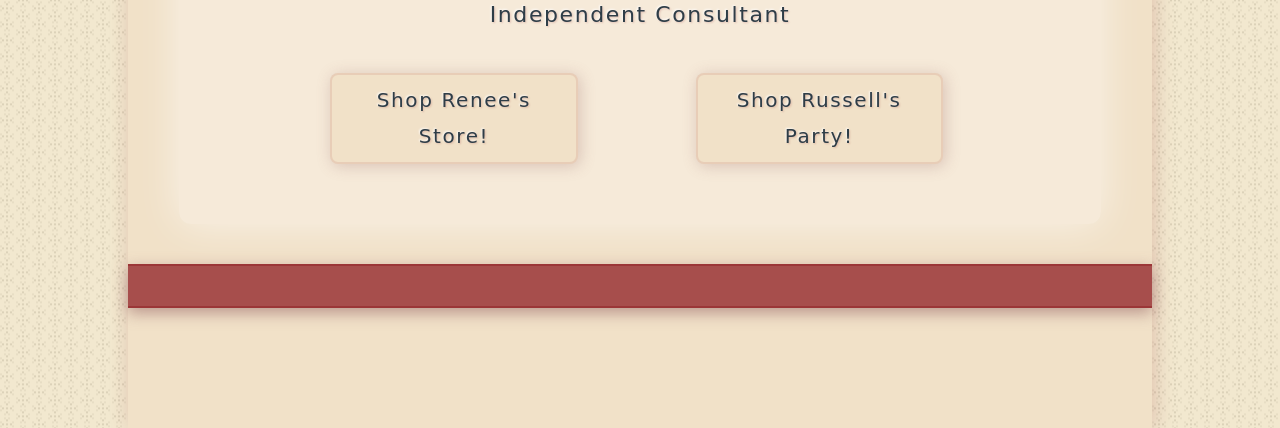
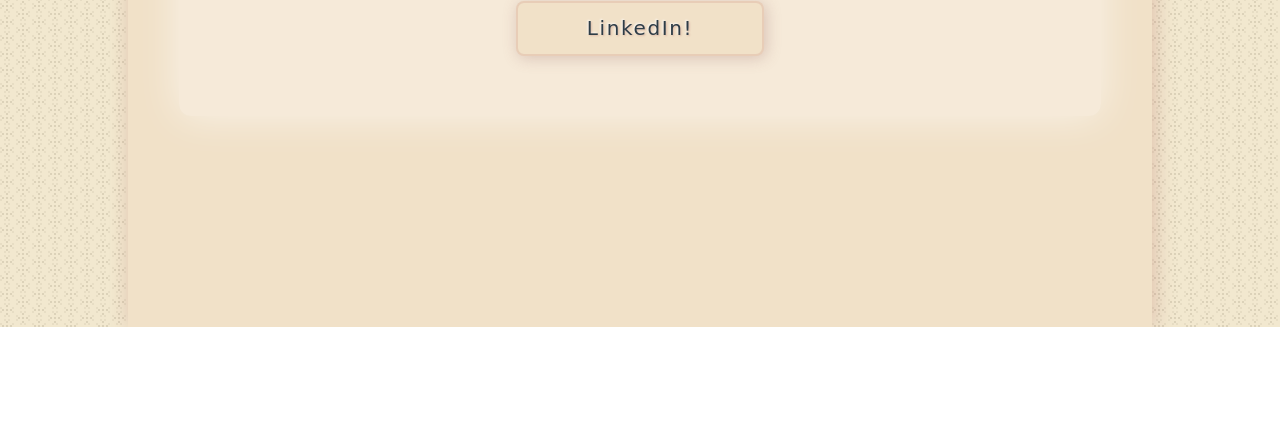
Before and after one commit to rusDman21/TastefullySimple, a plain HTML site: page index.html in a window 1280 px wide. Shown: the part 473-901 px from the top of the page. After the commit the page ends 800 px from the top, so only its background shows below. Drawn offline with Linux system fonts and the light colour scheme; files whose address does not match are found by name.

Commit message:
removed all tastefully simple and just added LinkedIn

```diff
--- a/index.html
+++ b/index.html
@@ -15,22 +15,16 @@
 
 
 	<div class="container">
-		<section class="titleblock"><a href="index.html" alt="Renee Flint">Renee Flint</a></section>
+		<section class="titleblock"><a href="http://www.linkedin.com/pub/renee-flint/1a/1ab/6b" alt="Renee Flint">Renee Flint</a></section>
 		<div class="ribbon"></div>
 		<article class="tastesimp">
-			<h1>Tastefully Simple</h1>
-			<h2>Independent Consultant</h2>
 			<ul class="group">
-				<a href="http://www.tastefullysimple.com/web/rflint" alt="Renee's Tastefully Simple Online Store" target="_blank"><li class="shop button">Shop Renee's Store!</li></a>
-				<li  class="shop button"><a href="http://tinyurl.com/ma4sf8b" alt="Russell's Party" target="_blank">Shop Russell's Party!</a></li>
+				<a href="http://www.linkedin.com/pub/renee-flint/1a/1ab/6b" alt="Renee's LinkedIn Profile"><li class="shop button">LinkedIn!</li></a>
 			</ul>
 		</article>
 
 
-		<footer class="ribbon foot"></footer>
-
-
-		<a class="smedia" href="http://pinterest.com/renee_flint/recipes-tastefully-simple/"></a>
+		<!-- <footer class="ribbon foot"></footer> -->
 
 
 	</div> <!-- end container -->
--- a/styles/main.css
+++ b/styles/main.css
@@ -160,8 +160,7 @@ ul {
 
 .shop {
   width: 31%;
-  float: left;
-  margin: 40px 8%;
+  margin: 40px auto;
   font-size: 20px;
 }
 
```
